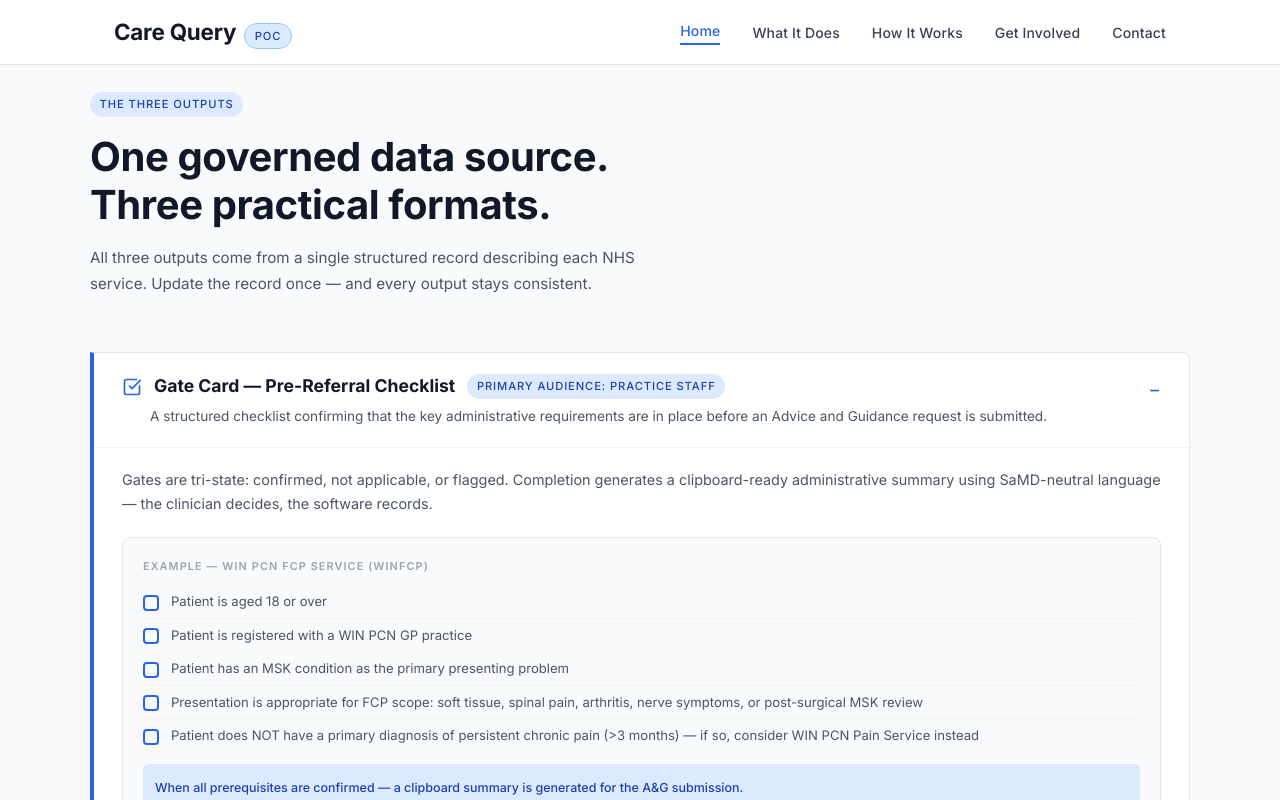
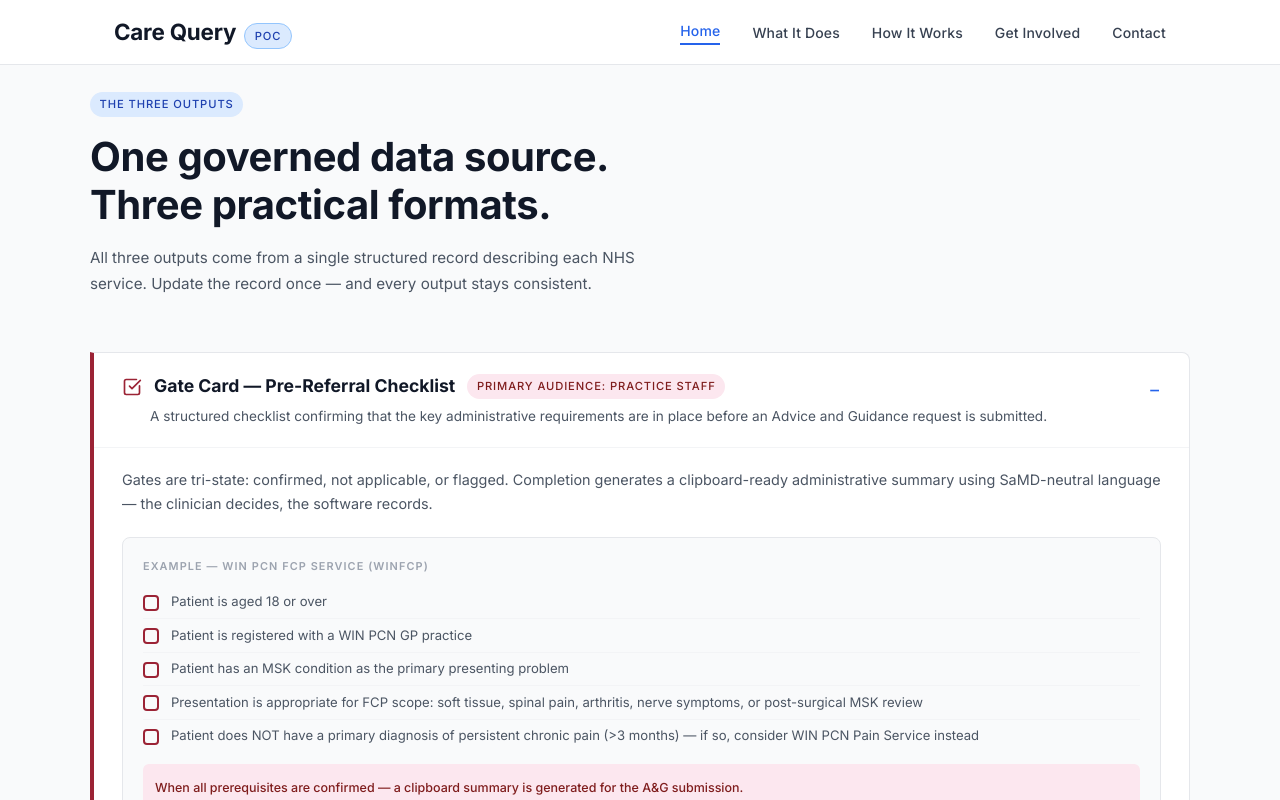
Before and after one commit to IntellTechSolutions/carequery-live-final, a React (Vite) app: page / in a window 1280 px wide. Both pictures are taken after a click on the button 641 px from the left and 1207 px from the top of the page. Shown: the part 807-1607 px from the top of the page. Built offline with nearby package versions, Linux system fonts and the light colour scheme.

Commit message:
Update App.jsx

```diff
--- a/src/App.jsx
+++ b/src/App.jsx
@@ -70,6 +70,7 @@ const CareQueryWebsite = () => {
         .tag-amber { background: #fef9c3; color: #854d0e; }
         .tag-slate { background: #f3f4f6; color: #374151; }
         .tag-green { background: #dcfce7; color: #166534; }
+        .tag-burgundy { background: #fce7ef; color: #7f1d1d; }
         .tag-poc { background: #dbeafe; color: #1e40af; border: 1px solid #93c5fd; }
         .btn-primary { font-family: 'Inter', sans-serif; font-weight: 500; font-size: 0.9rem; padding: 0.75rem 1.75rem; background: #2563eb; color: #fff; border: none; border-radius: 8px; cursor: pointer; transition: background 0.2s; letter-spacing: 0.01em; }
         .btn-primary:hover { background: #1d4ed8; }
@@ -192,11 +193,11 @@ const CareQueryWebsite = () => {
           {/* Expandable output cards */}
           {[
             {
-              icon: <CheckSquare size={20} color="#2563eb" />,
+              icon: <CheckSquare size={20} color="#9b2335" />,
               title: 'Gate Card — Pre-Referral Checklist',
-              tagClass: 'tag-blue',
+              tagClass: 'tag-burgundy',
               tagLabel: 'Primary audience: practice staff',
-              borderColor: '#2563eb',
+              borderColor: '#9b2335',
               summary: 'A structured checklist confirming that the key administrative requirements are in place before an Advice and Guidance request is submitted.',
               detail: (
                 <>
@@ -218,12 +219,12 @@ const CareQueryWebsite = () => {
                       'Patient does NOT have a primary diagnosis of persistent chronic pain (&gt;3 months) — if so, consider WIN PCN Pain Service instead',
                     ].map((gate, i) => (
                       <div key={i} style={{ display: 'flex', gap: '0.75rem', alignItems: 'flex-start', padding: '0.4rem 0', borderBottom: i < 4 ? '1px solid #f3f4f6' : 'none' }}>
-                        <div style={{ width: '16px', height: '16px', border: '2px solid #2563eb', borderRadius: '4px', flexShrink: 0, marginTop: '0.15rem' }} />
+                        <div style={{ width: '16px', height: '16px', border: '2px solid #9b2335', borderRadius: '4px', flexShrink: 0, marginTop: '0.15rem' }} />
                         <span className="body-text" style={{ fontSize: '0.82rem', color: '#4b5563', fontWeight: 400, lineHeight: 1.5 }} dangerouslySetInnerHTML={{ __html: gate }} />
                       </div>
                     ))}
-                    <div style={{ marginTop: '0.75rem', padding: '0.6rem 0.75rem', background: '#dbeafe', borderRadius: '6px' }}>
-                      <span className="body-text" style={{ fontSize: '0.78rem', color: '#1e40af', fontWeight: 500 }}>
+                    <div style={{ marginTop: '0.75rem', padding: '0.6rem 0.75rem', background: '#fce7ef', borderRadius: '6px' }}>
+                      <span className="body-text" style={{ fontSize: '0.78rem', color: '#7f1d1d', fontWeight: 500 }}>
                         When all prerequisites are confirmed — a clipboard summary is generated for the A&G submission.
                       </span>
                     </div>
```
